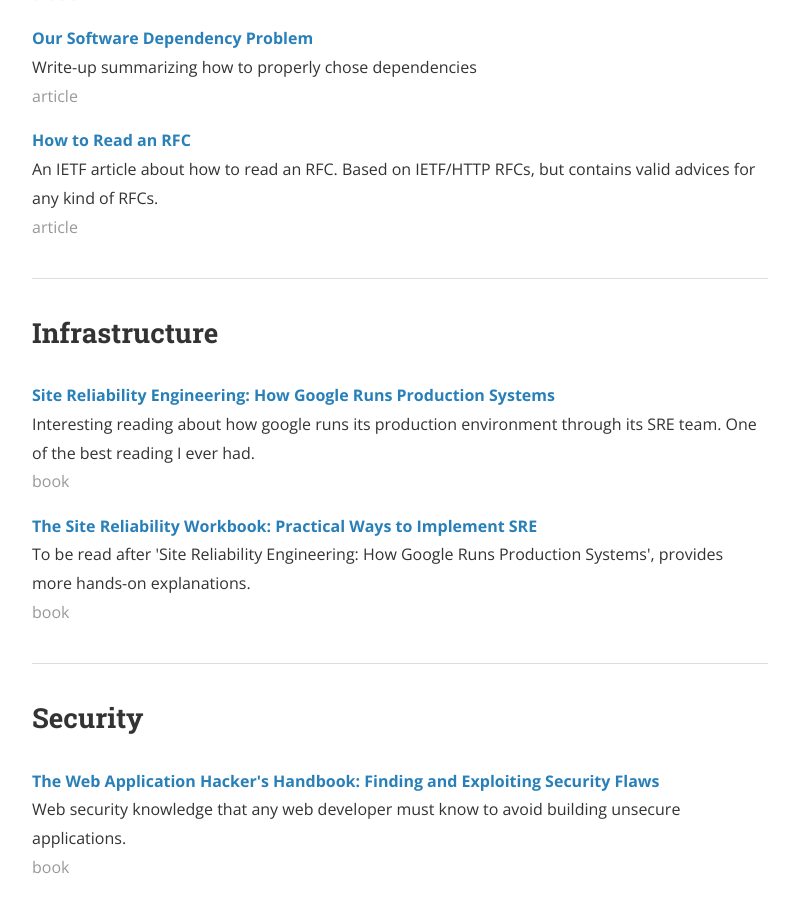
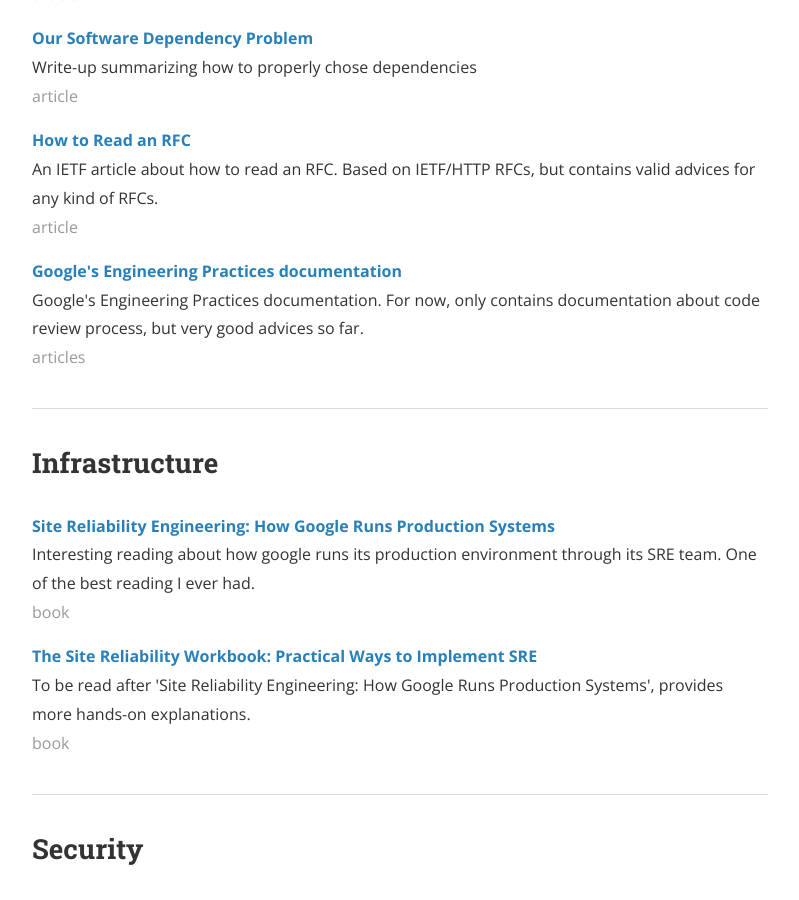
Before and after one commit to Cylix/cylix.github.io, a Jekyll site: the page built from resources.html, in a window 1280 px wide and 900 px high, scrolled down 671 px. Shown: the whole window, without its empty margins (240-1039 px from the left). Built offline with Jekyll 4.4.1, drawn with Linux system fonts in a browser that asks for light colours; nearby versions of some CDN libraries.

Commit message:
Update resources.yml

```diff
--- a/_data/resources.yml
+++ b/_data/resources.yml
@@ -29,6 +29,11 @@
       type: article
       link: https://www.ietf.org/blog/how-read-rfc/
       description: "An IETF article about how to read an RFC. Based on IETF/HTTP RFCs, but contains valid advices for any kind of RFCs."
+
+    - name: "Google's Engineering Practices documentation"
+      type: articles
+      link: https://google.github.io/eng-practices/
+      description: "Google's Engineering Practices documentation. For now, only contains documentation about code review process, but very good advices so far."
 
 - title: Infrastructure
   items:
```
